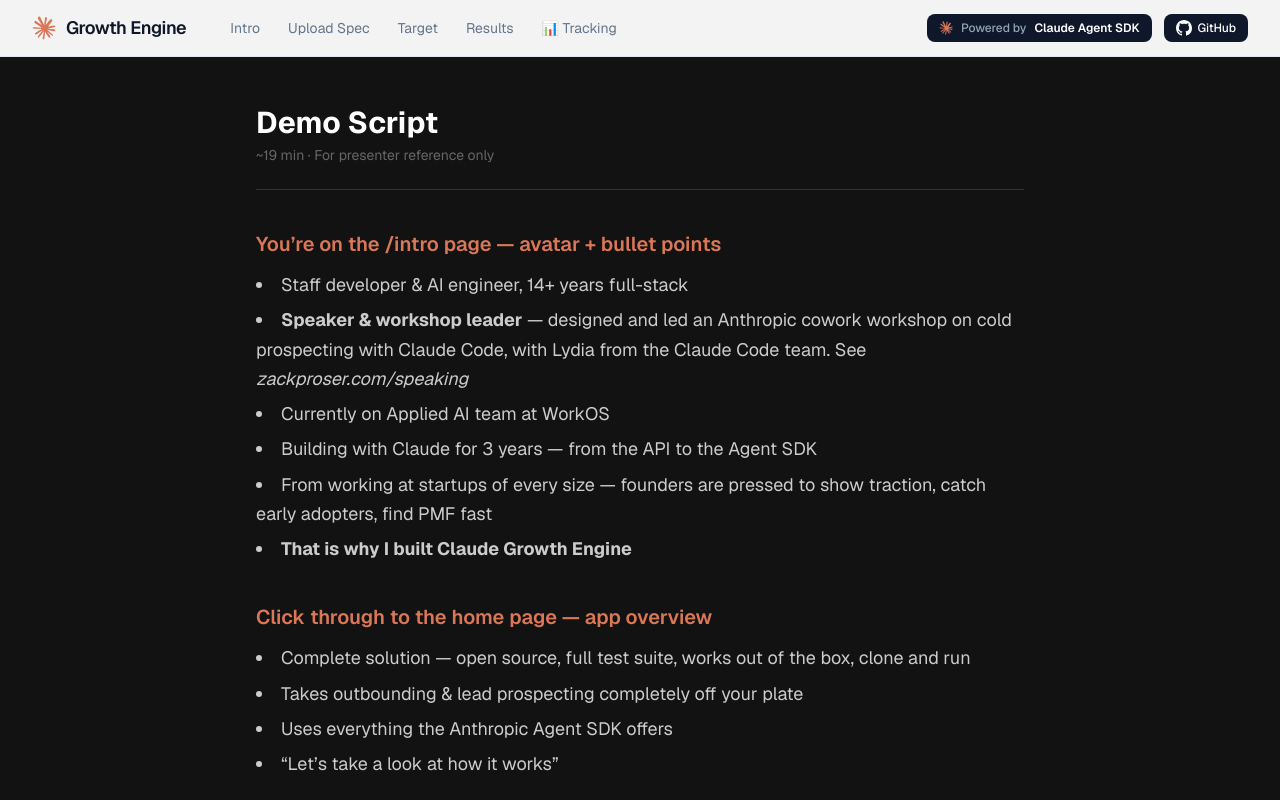
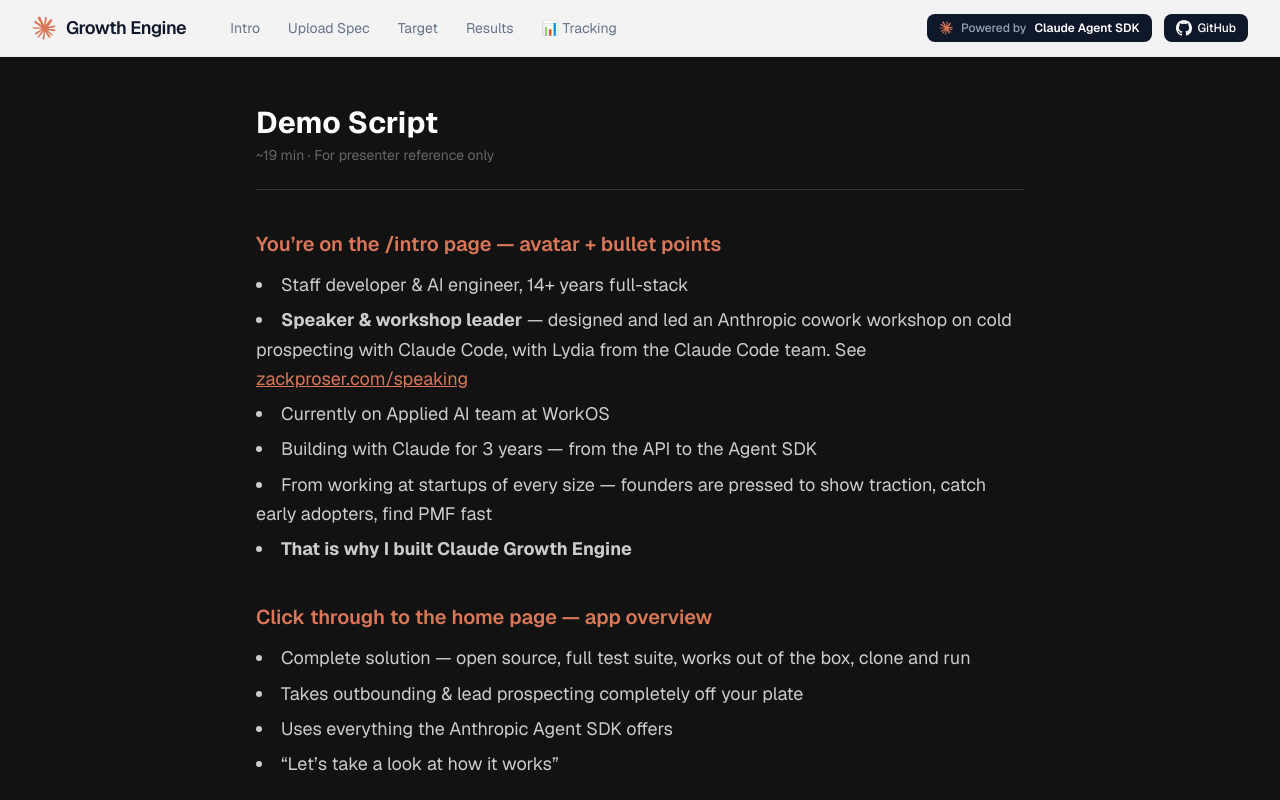
Before and after one commit to zackproser/claude-growth-engine, a Next.js app: page /script in a window 1280 px wide. Shown: the top 800 px of the page. Built offline with nearby package versions, Linux system fonts and the light colour scheme.

Commit message:
fix: make speaking link clickable in /script page
Co-Authored-By: Claude Opus 4.6 (1M context) <noreply@anthropic.com>

```diff
--- a/src/app/script/page.tsx
+++ b/src/app/script/page.tsx
@@ -12,7 +12,7 @@ export default function ScriptPage() {
           <h2 className="text-xl font-semibold text-[#D97757]">You&rsquo;re on the /intro page &mdash; avatar + bullet points</h2>
           <ul className="list-disc list-inside space-y-1.5 text-lg leading-relaxed">
             <li>Staff developer &amp; AI engineer, 14+ years full-stack</li>
-            <li><strong>Speaker &amp; workshop leader</strong> &mdash; designed and led an Anthropic cowork workshop on cold prospecting with Claude Code, with Lydia from the Claude Code team. See <em>zackproser.com/speaking</em></li>
+            <li><strong>Speaker &amp; workshop leader</strong> &mdash; designed and led an Anthropic cowork workshop on cold prospecting with Claude Code, with Lydia from the Claude Code team. See <a href="https://zackproser.com/speaking" target="_blank" rel="noopener noreferrer" className="underline text-[#D97757] hover:text-white">zackproser.com/speaking</a></li>
             <li>Currently on Applied AI team at WorkOS</li>
             <li>Building with Claude for 3 years &mdash; from the API to the Agent SDK</li>
             <li>From working at startups of every size &mdash; founders are pressed to show traction, catch early adopters, find PMF fast</li>
```
